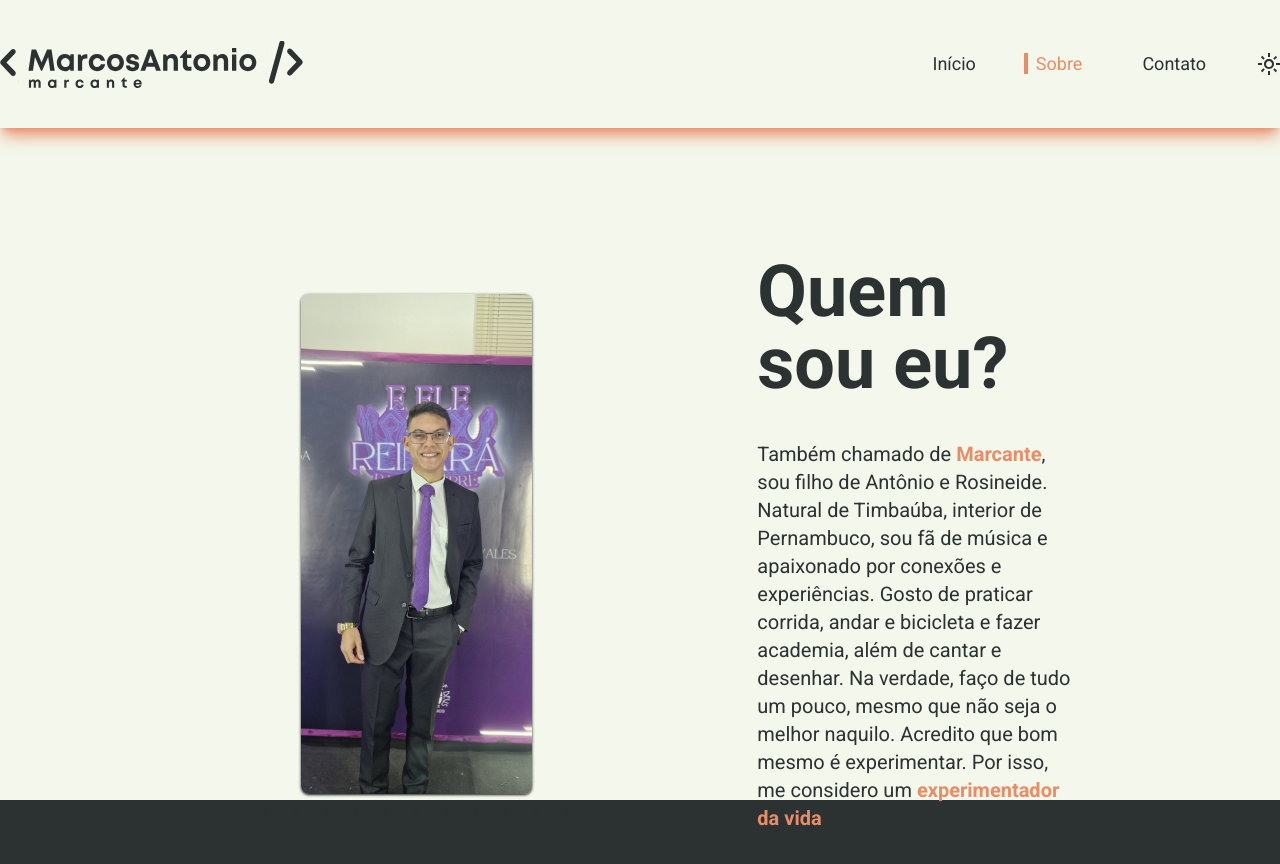
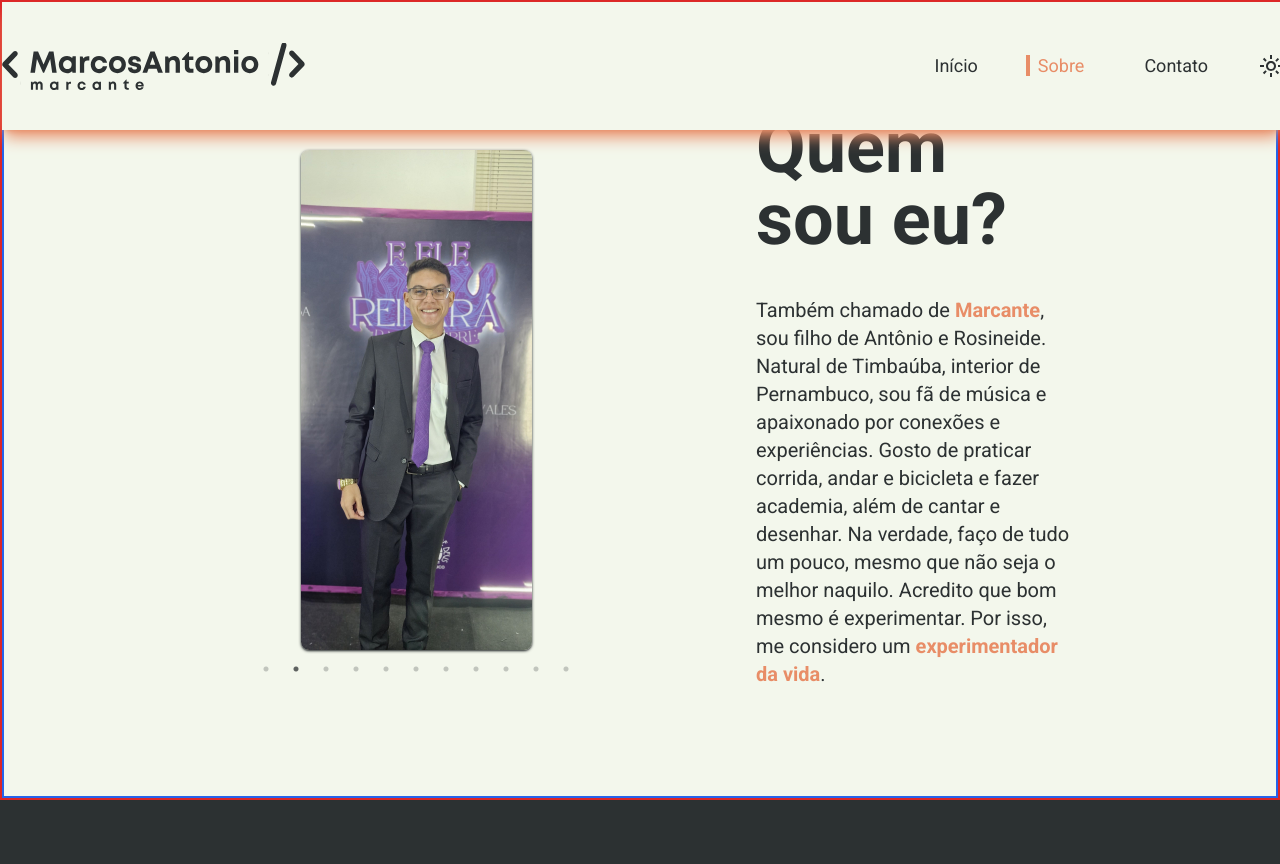
Before and after one commit to marcoslima12/portfolio, a Next.js app: page /about in a window 1280 px wide. After the commit the page ends 800 px from the top, so only its background shows below. Built offline with nearby package versions, Linux system fonts and the light colour scheme.

Commit message:
fix about front bug

```diff
--- a/src/pages/about/index.tsx
+++ b/src/pages/about/index.tsx
@@ -24,7 +24,6 @@ type SliderTypes = {
 };
 
 const About = ({ dot }: SliderTypes) => {
-
   const sliderSettings = {
     dots: true,
     infinite: true,
@@ -54,15 +53,20 @@ const About = ({ dot }: SliderTypes) => {
   ];
 
   return (
-    <div className="bg-light-primary dark:bg-dark-primary h-screen">
+    <div className="bg-light-primary h-screen dark:bg-dark-primary  border-2 border-red-600 ">
       <Header />
-      <SectionWrapper>
-        <div className="w-full flex items-center justify-center gap-32 mt-56">
-          <div className="w-1/3">
-            <Slider className="rounded-lg flex flex-col justify-center" {...sliderSettings}>
+      <div className="w-full h-full flex items-center justify-center gap-32 border-2 border-blue-600">
+          <div className="w-1/3 ">
+            <Slider
+              className="rounded-lg flex flex-col justify-center"
+              {...sliderSettings}
+            >
               {images.map((image, index) => {
                 return (
-                  <div key={index} className="p-1 flex flex-important justify-center">
+                  <div
+                    key={index}
+                    className="p-1 flex flex-important justify-center"
+                  >
                     <Image
                       src={image}
                       alt="Foto do carrosel"
@@ -75,17 +79,20 @@ const About = ({ dot }: SliderTypes) => {
           </div>
 
           <div className="flex flex-col w-80 gap-10">
-            <h1 className="text-7xl font-bold text-left text-light-text dark:text-dark-text">Quem sou eu?</h1>
+            <h1 className="text-7xl font-bold text-left text-light-text dark:text-dark-text">
+              Quem sou eu?
+            </h1>
             <p className="text-xl text-light-text dark:text-dark-text">
               Também chamado de{" "}
               <span className="text-dark-highlight font-bold">Marcante</span>,
               sou filho de Antônio e Rosineide.
               <br />
               Natural de Timbaúba, interior de Pernambuco, sou fã de música e
-              apaixonado por conexões e experiências.
-              Gosto de praticar corrida, andar e bicicleta e fazer academia, além de cantar e desenhar.
-              Na verdade, faço de tudo um pouco, mesmo que não seja o melhor naquilo. Acredito que bom mesmo é experimentar.
-              Por isso, me considero um
+              apaixonado por conexões e experiências. Gosto de praticar corrida,
+              andar e bicicleta e fazer academia, além de cantar e desenhar. Na
+              verdade, faço de tudo um pouco, mesmo que não seja o melhor
+              naquilo. Acredito que bom mesmo é experimentar. Por isso, me
+              considero um
               <span className="text-dark-highlight font-bold">
                 {" "}
                 experimentador da vida
@@ -93,8 +100,8 @@ const About = ({ dot }: SliderTypes) => {
               .
             </p>
           </div>
-        </div>
-      </SectionWrapper>
+
+      </div>
     </div>
   );
 };
```
